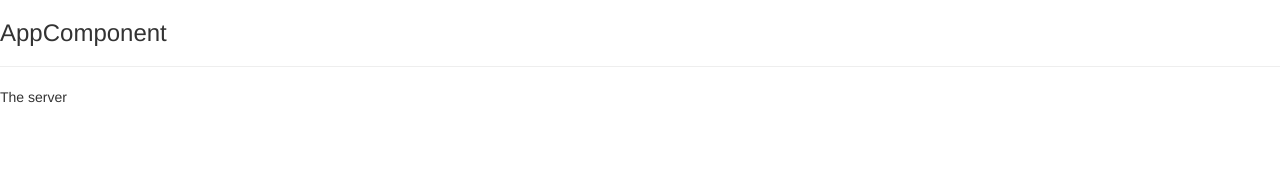
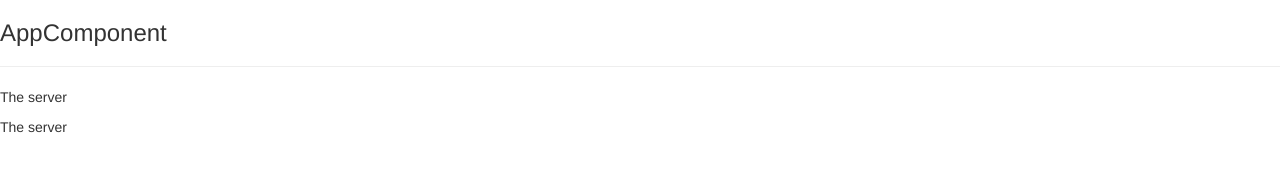
Before and after one commit to ajvalde/Angular-5-tuts, an Angular app in the folder my-first-app/: page / in a window 1280 px wide. Shown: the top 187 px of the page. Built offline with nearby package versions, Linux system fonts and the light colour scheme.

Commit message:
inline template vs templateUrl

```diff
--- a/my-first-app/src/app/app.component.html
+++ b/my-first-app/src/app/app.component.html
@@ -1,4 +1,4 @@
 
 <h3>AppComponent</h3>
 <hr>
-<app-server></app-server>
+<app-servers></app-servers>
--- a/my-first-app/src/app/app.module.ts
+++ b/my-first-app/src/app/app.module.ts
@@ -5,13 +5,15 @@
 
 import { AppComponent } from './app.component';
 import { ServerComponent } from './server/server.component';
+import { ServersComponent } from './servers/servers.component';
 
 
 
 @NgModule({
   declarations: [
     AppComponent,
-    ServerComponent
+    ServerComponent,
+    ServersComponent
   ],
   imports: [
     BrowserModule,
--- /dev/null
+++ b/my-first-app/src/app/servers/servers.component.html
@@ -0,0 +1,2 @@
+<app-server></app-server>
+<app-server></app-server>
--- /dev/null
+++ b/my-first-app/src/app/servers/servers.component.ts
@@ -0,0 +1,15 @@
+import { Component, OnInit } from '@angular/core';
+
+@Component({
+  selector: 'app-servers',
+  template: '<app-server></app-server><app-server></app-server>',
+  styleUrls: ['./servers.component.css']
+})
+export class ServersComponent implements OnInit {
+
+  constructor() { }
+
+  ngOnInit() {
+  }
+
+}
```
Also changed, not shown: my-first-app/src/app/servers/servers.component.css (added).
